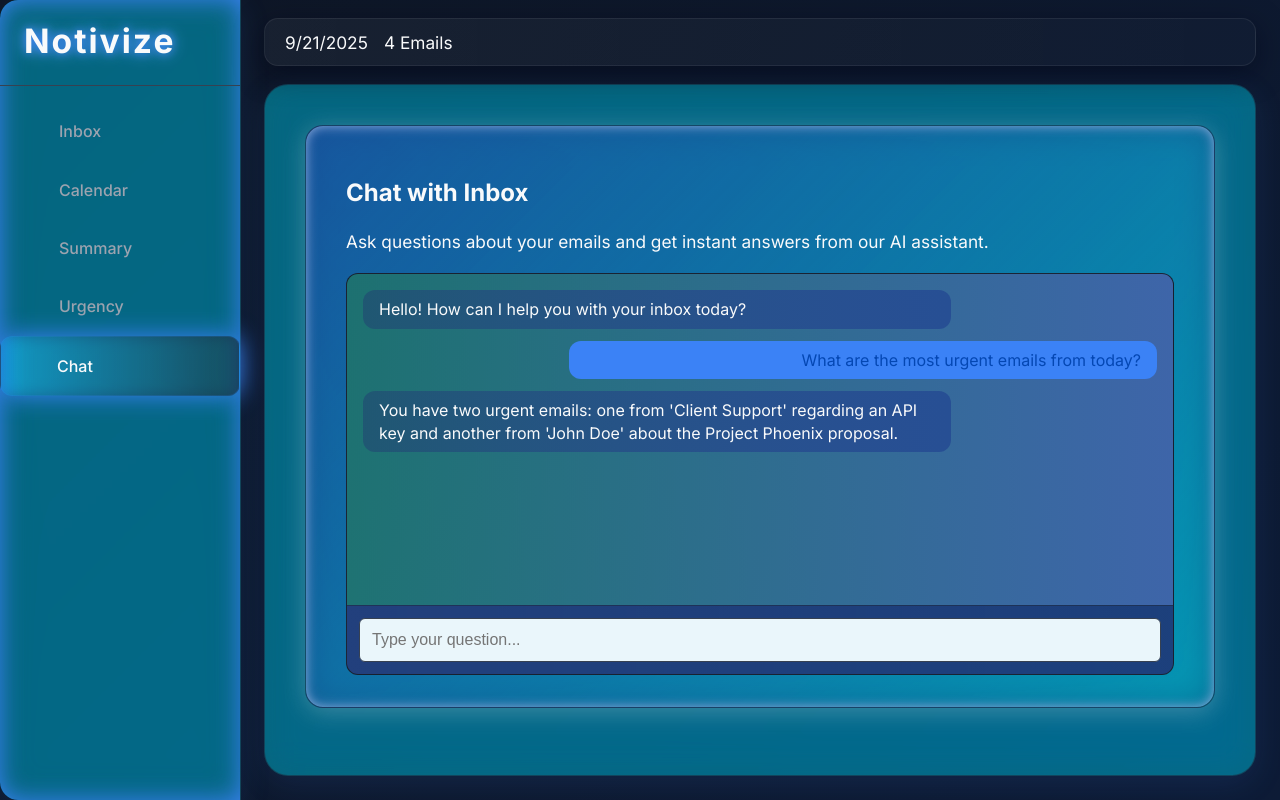
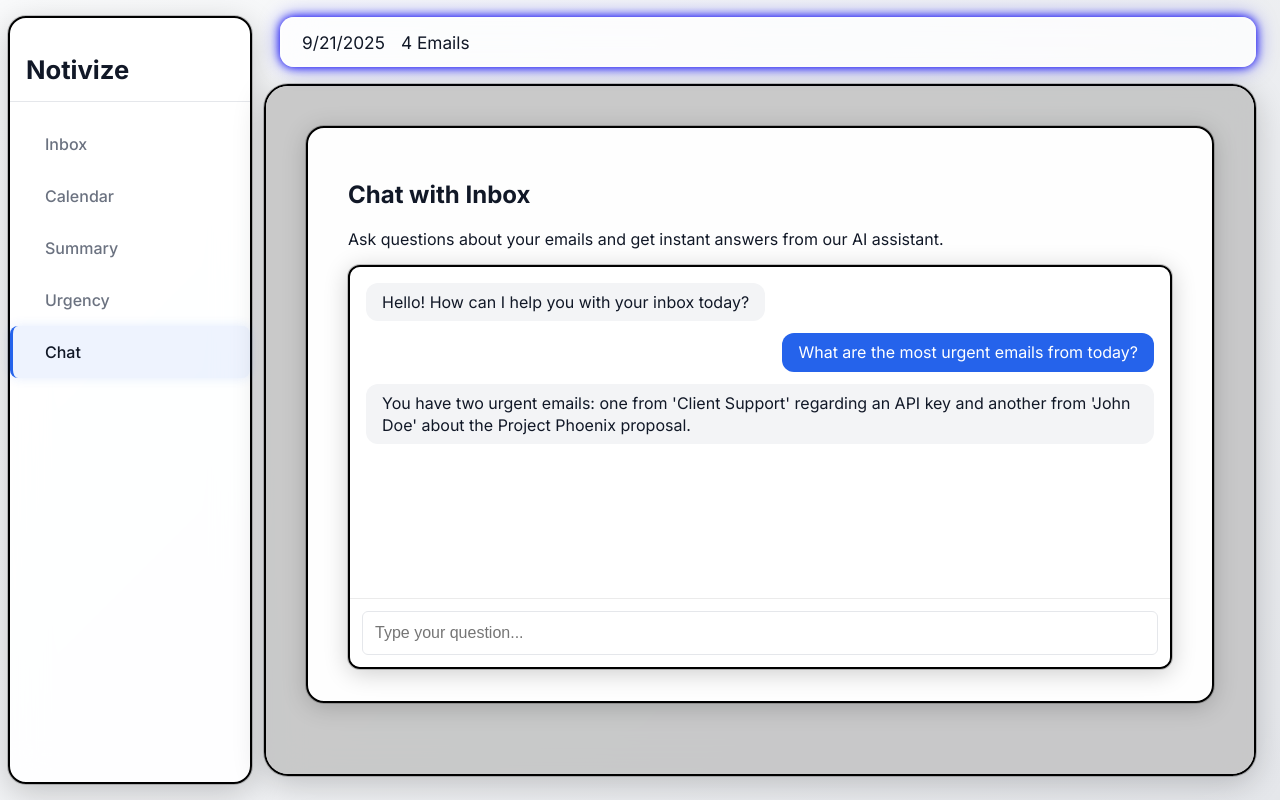
Before and after one commit to TheActualJacob/notivize, a React (Vite) app in the folder frontend-app/: page /notivize/chat in a window 1280 px wide. Built offline with nearby package versions, Linux system fonts and the light colour scheme.

Commit message:
chanigng color scheme and calendar add

```diff
--- a/frontend-app/src/styles/styles.css
+++ b/frontend-app/src/styles/styles.css
@@ -1,3 +1,13 @@
+@keyframes rainbow-border-glow {
+  0% { box-shadow: 0 0 10px #ff0000, 0 0 20px rgba(255, 0, 0, 0.5); }
+  17% { box-shadow: 0 0 10px #ffa500, 0 0 20px rgba(255, 165, 0, 0.5); }
+  33% { box-shadow: 0 0 10px #ffff00, 0 0 20px rgba(255, 255, 0, 0.5); }
+  50% { box-shadow: 0 0 10px #00ff00, 0 0 20px rgba(0, 255, 0, 0.5); }
+  67% { box-shadow: 0 0 10px #0000ff, 0 0 20px rgba(0, 0, 255, 0.5); }
+  84% { box-shadow: 0 0 10px #4b0082, 0 0 20px rgba(75, 0, 130, 0.5); }
+  100% { box-shadow: 0 0 10px #9400d3, 0 0 20px rgba(148, 0, 211, 0.5); }
+}
+
 /* Header info (date + counts) */
 .header-info-glass {
   display: flex;
@@ -6,12 +16,13 @@
   gap: 1rem;
   padding: 0.8rem 1.25rem;
   min-width: 320px;
-  background: linear-gradient(90deg, rgba(255,255,255,0.045), rgba(255,255,255,0.015));
+  background: rgba(255, 255, 255, 0.75);
   border-radius: 14px;
   font-size: 1.08rem;
   color: var(--primary-text);
-  border: 1px solid rgba(255,255,255,0.07);
-  box-shadow: 0 8px 28px rgba(2,6,23,0.5);
+  border: 2px solid rgba(255, 255, 255, 0.3);
+  animation: rainbow-border-glow 8s linear infinite;
+  backdrop-filter: var(--glass-blur);
 }
 
 .header-info-item {
@@ -29,19 +40,20 @@
   font-weight: 700;
   font-size: 1rem;
 }
+
 /* --- Global Styles & Variables --- */
 :root {
-  --inbox-accent: #10B981;
-  --background-dark: #eaf6fb;
-  --background-light: #f7fbfd;
+  --inbox-accent: #10B981; /* emerald */
+  --background-dark: #f3f4f6; /* light neutral gray */
+  --background-light: #ffffff;
   --glass-blur: blur(18px) saturate(180%);
-  --glass-border: rgba(30,41,59,0.55);
-  --primary-text: #F9FAFB;
-  --secondary-text: #9CA3AF;
-  --accent-color: #3B82F6;
-  --border-color: #374151;
-  --card-background: #1a2230;
-  --shadow-color: rgba(0, 0, 0, 0.2);
+  --glass-border: rgba(0, 0, 0, 0.08);
+  --primary-text: #111827; /* near black */
+  --secondary-text: #6b7280; /* slate gray */
+  --accent-color: #2563eb; /* professional blue */
+  --border-color: #e5e7eb;
+  --card-background: rgba(255, 255, 255, 0.65);
+  --shadow-color: rgba(0, 0, 0, 0.08);
   --success-color: #10B981;
   --warning-color: #F59E0B;
   --danger-color: #EF4444;
@@ -50,7 +62,7 @@
 body {
   margin: 0;
   font-family: 'Inter', sans-serif;
-  background: linear-gradient(135deg, #0e1625 0%, #0d1b36 100%);
+  background: linear-gradient(135deg, #f9fafb 0%, #e5e7eb 100%);
   color: var(--primary-text);
   -webkit-font-smoothing: antialiased;
   -moz-osx-font-smoothing: grayscale;
@@ -71,7 +83,7 @@ body {
   grid-area: header;
   position: fixed;
   top: 0;
-  left: 240px;
+  left: calc(240px + 1rem);
   right: 0;
   height: 84px;
   display: flex;
@@ -85,15 +97,16 @@ body {
 .sidebar {
   grid-area: sidebar;
   position: fixed;
-  top: 0;
-  left: 0;
-  bottom: 0;
+  top: 1rem;
+  left: .5rem;
+  bottom: 1rem;
   width: 240px;
-  background: rgba(0, 234, 255, 0.38);
-  border-right: 1px solid var(--glass-border);
-  box-shadow: 0 8px 32px 0 rgba(59,130,246,0.12), 0 0 24px #3B82F6 inset;
+  background: rgba(255,255,255,0.92);
+  border: 2.5px solid #000;
+  border-right: 2.5px solid #000;
+  box-shadow: 0 8px 32px rgba(0,0,0,0.2), 0 0 0 1px rgba(0,0,0,0.2);
   backdrop-filter: var(--glass-blur);
-  border-radius: 18px 0 0 18px;
+  border-radius: 18px;
   padding-top: 20px;
   display: flex;
   flex-direction: column;
@@ -103,11 +116,11 @@ body {
   grid-area: main;
   overflow-y: auto;
   padding: 2.5rem;
-  background: rgba(0, 234, 255, 0.38);
+  background: rgba(199, 199, 199, 0.95);
   border-radius: 24px;
-  box-shadow: 0 8px 32px 0 rgba(59,130,246,0.12);
+  box-shadow: 0 8px 32px rgba(0,0,0,0.2), 0 0 0 1px rgba(0,0,0,0.2);
   backdrop-filter: var(--glass-blur);
-  border: 1px solid var(--glass-border);
+  border: 2.5px solid #000;
   margin: 1.5rem;
 }
 
@@ -123,30 +136,12 @@ body {
 
 /* Sidebar */
 .sidebar-header {
-  padding: 0 1.5rem 1.5rem 1.5rem;
-  font-size: 2.1rem;
+  padding: 1rem;
+  font-size: 1.6rem;
   font-weight: bold;
   color: var(--primary-text);
   border-bottom: 1px solid var(--border-color);
   margin-bottom: 1rem;
-  text-shadow: 0 0 8px var(--accent-color), 0 0 16px #60A5FA;
-  animation: glowPulse 2.5s infinite alternate;
-  letter-spacing: 2px;
-}
-
-@keyframes glowPulse {
-  0% {
-    text-shadow: 0 0 8px var(--accent-color), 0 0 16px #60A5FA;
-    color: var(--primary-text);
-  }
-  60% {
-    text-shadow: 0 0 16px #3B82F6, 0 0 32px #60A5FA;
-    color: #60A5FA;
-  }
-  100% {
-    text-shadow: 0 0 24px #3B82F6, 0 0 48px #60A5FA;
-    color: #3B82F6;
-  }
 }
 
 .sidebar-nav {
@@ -159,7 +154,7 @@ body {
   display: block;
   width: 100%;
   box-sizing: border-box;
-  padding: 1.2rem 3.5rem;
+  padding: 1rem 2rem;
   color: var(--secondary-text);
   text-decoration: none;
   font-weight: 500;
@@ -168,111 +163,116 @@ body {
 }
 
 .sidebar-nav a:hover {
-  background-color: var(--border-color);
+  background-color: #f3f4f6;
   color: var(--primary-text);
 }
 
 .sidebar-nav a.active {
   color: var(--primary-text);
-  background: linear-gradient(90deg, rgba(59,130,246,0.28) 0%, rgba(30,41,59,0.7) 100%);
+  background: rgba(37, 99, 235, 0.08);
   border-left: 3px solid var(--accent-color);
-  box-shadow: 0 0 24px #3B82F6;
-  backdrop-filter: blur(8px) saturate(180%);
-  border-radius: 12px;
-  border: 1px solid rgba(59,130,246,0.18);
+  box-shadow: 0 0 12px rgba(37,99,235,0.12);
+  border-radius: 8px;
 }
-
 
 /* Placeholder Cards */
 .placeholder-card {
-  background: linear-gradient(135deg, rgba(26, 75, 155, 0.85) 0%, rgba(27, 70, 138, 0.12) 100%);
+  background: rgba(255, 255, 255, 0.98);
   padding: 2rem 2.5rem;
   border-radius: 18px;
-  border: 1px solid var(--glass-border);
-  box-shadow: 0 4px 24px rgba(246, 246, 246, 0.238), 0 0 12px #90afe0 inset;
+  border: 2.5px solid #000;
+  box-shadow: 0 4px 24px rgba(0, 0, 0, 0.2), 0 0 0 1px rgba(0,0,0,0.2);
   margin-bottom: 2.5rem;
   backdrop-filter: var(--glass-blur);
   display: block;
   text-align: left;
 }
 
-.inbox-container {
-  display: flex;
-  gap: 1rem;
+.mock-summary-content {
+  margin-top: 1rem;
+  font-size: 1.15rem;
+  line-height: 1.6;
+  color: #000;
+  font-weight: 500;
 }
 
-.email-list {
-  flex: 1;
+.mock-summary-content p {
+  color: #1f2937;
+  margin: 0 0 1rem 0;
 }
 
-.email-preview {
-  flex: 2;
+.mock-summary-content ul {
+  list-style: none;
+  padding: 0;
+  margin: 0.5rem 0;
 }
 
-.mock-list-item {
-  cursor: pointer;
-  padding: 4rem;
-  border-radius: 8px;
-  transition: background 0.2s;
+.mock-summary-content li {
+  color: #1f2937;
+  padding-left: 1.5rem;
+  position: relative;
+  margin-bottom: 0.75rem;
 }
 
-.mock-list-item:hover {
-  background: rgba(255, 255, 255, 0.1);
+.mock-summary-content li:before {
+  content: "•";
+  color: var(--accent-color);
+  font-weight: bold;
+  position: absolute;
+  left: 0.5rem;
 }
 
-.mock-list-item.active {
-  background: rgba(255, 255, 255, 0.2);
+.summary-highlight {
+  color: var(--accent-color);
+  font-weight: 600;
 }
 
-
-/* Wrapper for inbox with header + content */
-.inbox-wrapper {
+.inbox-wrapper,
+.urgency-wrapper {
   display: flex;
   flex-direction: column;
   gap: 1rem;
 }
 
-/* Overarching Inbox Header */
-.inbox-header {
-  position: sticky; /* stays at top when scrolling */
+.inbox-header,
+.urgency-header {
+  position: sticky;
   top: 0;
   z-index: 10;
   width: 97%;
   text-align: center;
-  padding: 1.2rem;
-  border-radius: 18px;
-  background: linear-gradient(90deg, rgba(16,185,129,0.22) 0%, rgba(255,255,255,0.18) 100%);
+  padding: 1rem;
+  border-radius: 16px;
+  background: rgba(255, 255, 255, 0.711);
   backdrop-filter: blur(12px) saturate(180%);
-  box-shadow: 0 2px 32px #10B98144, 0 0 24px #fff2 inset;
+  box-shadow: 0 4px 24px rgba(0,0,0,0.2), 0 0 0 1px rgba(0,0,0,0.2);
+  border: 2.5px solid #000;
 }
 
-.inbox-header h2 {
+.inbox-header h2,
+.urgency-header h2 {
   margin: 0;
-  font-size: 2.2rem;
+  font-size: 2rem;
   font-weight: 900;
-  color: #fff;
-  text-shadow: 0 0 12px #10B981, 0 0 24px rgba(16,185,129,0.6);
-  letter-spacing: 1px;
+  color: #000;
+  letter-spacing: 0.5px;
 }
 
-/* Two-column layout under header */
-.inbox-container {
+/* Two-column layouts */
+.inbox-container,
+.urgency-container {
   display: flex;
   gap: 1rem;
 }
 
-.email-list {
+.email-list,
+.urgency-list {
   flex: 1;
 }
 
-.email-preview {
+.email-preview,
+.urgency-preview {
   flex: 2;
-}
-
-.placeholder-card p {
-  color: var(--primary-text);
-  line-height: 1.7;
-  font-size: 1.08rem;
 }
 
 /* Mock Data Lists */
@@ -297,25 +297,48 @@ body {
   border-radius: 12px;
   margin: 0 auto 0.75rem;
   background: rgba(255,255,255,0.38);
-  border: 2.5px solid var(--glass-border);
-  box-shadow: 0 2px 12px var(--shadow-color);
+  border: 2.5px solid #000;
+  box-shadow: 0 2px 12px var(--shadow-color), 0 0 0 1px rgba(0,0,0,0.2);
   backdrop-filter: var(--glass-blur);
   color: #111;
   text-align: center;
+  transition: border-color 0.2s, box-shadow 0.2s;
 }
 
 .mock-list-item:hover {
   transform: translateY(-2px);
-  box-shadow: 0 2px 8px var(--shadow-color);
+  box-shadow: 0 4px 16px rgba(0,0,0,0.2), 0 0 0 1px rgba(0,0,0,0.3);
+}
+
+/* Active state base */
+.mock-list-item.active {
+  background: rgba(166, 200, 235, 0.95);
+  border-width: 2.5px;
+  border-style: solid;
+  transform: translateY(-1px);
+  box-shadow: 0 4px 16px rgba(0,0,0,0.25), 0 0 0 1px rgba(0,0,0,0.2);
+}
+
+/* Urgency-based active borders */
+.mock-list-item.active.urgency-high {
+  border-color: var(--danger-color);
+}
+
+.mock-list-item.active.urgency-medium {
+  border-color: var(--warning-color);
+}
+
+.mock-list-item.active.urgency-low {
+  border-color: var(--success-color);
 }
 
 .email-sender {
-   font-weight: 600;
-   color: #111;
+  font-weight: 600;
+  color: var(--primary-text);
 }
 
 .email-subject {
-   color: #111;
+  color: var(--secondary-text);
 }
 
 /* Calendar Placeholder */
@@ -328,139 +351,111 @@ body {
 }
 
 .calendar-day {
-  background: rgba(255, 255, 255, 0.338);
-  border: 1px solid var(--glass-border);
+  background: rgba(255,255,255,0.95);
+  border: 2.5px solid #000;
   border-radius: 12px;
   width: 100%;
   min-width: 80px;
   max-width: 120px;
-  height: 70px;
-  padding: 10px 4px;
-  font-size: 1rem;
+  height: 90px;
+  padding: 8px;
+  font-size: 1.1rem;
+  font-weight: 600;
   color: var(--primary-text);
-  box-shadow: 0 2px 8px rgba(59,130,246,0.08);
-  text-align: center;
-}
-.calendar-day.has-event {
-  background-color: rgba(59, 130, 246, 0.2);
-  border-color: var(--accent-color);
+  box-shadow: 0 4px 24px rgba(0,0,0,0.2), 0 0 0 1px rgba(0,0,0,0.2);
+  display: flex;
+  flex-direction: column;
+  gap: 4px;
+  transition: transform 0.2s ease, box-shadow 0.2s ease;
 }
 
-/* Wrapper for urgency section */
-.urgency-wrapper {
-  display: flex;
-  flex-direction: column;
-  gap: 1rem;
+.calendar-day:hover {
+  transform: translateY(-2px);
+  box-shadow: 0 6px 28px rgba(0,0,0,0.25), 0 0 0 1px rgba(0,0,0,0.2);
 }
 
-/* ✅ Overarching Urgency Header */
-.urgency-header {
-  position: sticky;
-  top: 0;
-  z-index: 10;
-  width: 97%;
-  text-align: center;
-  padding: 1.2rem;
-  border-radius: 18px;
-  background: linear-gradient(90deg, rgba(239,68,68,0.25) 0%, rgba(255,255,255,0.18) 100%);
-  backdrop-filter: blur(12px) saturate(180%);
-  box-shadow: 0 2px 32px #ef444444, 0 0 24px #fff2 inset;
+.calendar-day.has-event {
+  background: rgba(255,255,255,0.98);
 }
 
-.urgency-header h2 {
-  margin: 0;
-  font-size: 2.2rem;
-  font-weight: 900;
-  color: #fff;
-  text-shadow: 0 0 12px #ef4444, 0 0 24px rgba(239,68,68,0.6);
-  letter-spacing: 1px;
+.calendar-date {
+  font-weight: 700;
+  margin-bottom: 4px;
 }
 
-/* Urgency layout */
-.urgency-container {
-  display: flex;
-  gap: 1rem;
+.calendar-event {
+  font-size: 0.7rem;
+  padding: 2px 6px;
+  border-radius: 4px;
+  color: #fff;
+  font-weight: 500;
+  white-space: nowrap;
+  overflow: hidden;
+  text-overflow: ellipsis;
+  text-align: left;
 }
 
-.urgency-list {
-  flex: 1;
+.calendar-event.meeting {
+  background-color: var(--accent-color);
 }
 
-.urgency-preview {
-  flex: 2;
+.calendar-event.deadline {
+  background-color: var(--danger-color);
 }
 
-/* Base active style */
-.mock-list-item.active {
-  background: rgba(255, 255, 255, 0.15);
-  border-width: 2px;
-  border-style: solid;
+.calendar-event.reminder {
+  background-color: var(--success-color);
 }
-
-/* Urgency-based active borders */
-.mock-list-item.active.urgency-high {
-  border-color: var(--danger-color); /* red */
-}
-
-.mock-list-item.active.urgency-medium {
-  border-color: var(--warning-color); /* yellow */
-}
-
-.mock-list-item.active.urgency-low {
-  border-color: var(--success-color); /* green */
-}
-
-
-
-
 
 /* Chat Placeholder */
 .chat-window {
   display: flex;
   flex-direction: column;
   height: 400px;
-  border: 1px solid var(--glass-border);
+  border: 2.5px solid #000;
   border-radius: 12px;
   overflow: hidden;
   margin-top: 1rem;
-  background: linear-gradient(135deg, #10151f 0%, #1a2230 100%);
+  background: rgba(255,255,255,0.6);
+  box-shadow: 0 4px 24px rgba(0,0,0,0.2), 0 0 0 1px rgba(0,0,0,0.2);
 }
 
 .chat-messages {
   flex-grow: 1;
   padding: 1rem;
   overflow-y: auto;
-  background-color: var(--background-dark);
-  background: linear-gradient(90deg, #31ffee64 0%, #3e65a9 100%);
+  background: rgba(255,255,255,0.55);
 }
 
 .chat-message {
   padding: 0.5rem 1rem;
   border-radius: 12px;
-  max-width: 70%;
+  display: inline-block;
+  max-width: max-content;
   margin-bottom: 0.75rem;
   line-height: 1.4;
 }
 
 .chat-message.user {
   background-color: var(--accent-color);
-  color: rgb(4, 71, 179);
-  margin-left: auto;
+  color: #fff;
+  float: right;
+  clear: both;
   text-align: right;
 }
 
 .chat-message.bot {
-  background-color: var(--background-light);
+  background: #f3f4f6;
   color: var(--primary-text);
-  margin-right: auto;
-  background: linear-gradient(90deg, #213b727a 0%, #274f94 100%);
+  float: left;
+  clear: both;
 }
 
 .chat-input {
   display: flex;
   padding: 0.75rem;
   border-top: 1px solid var(--glass-border);
-  background: linear-gradient(90deg, #22407d 0%, #1e50a6a5 100%);
+  background: rgba(255,255,255,0.6);
 }
 
 .chat-input input {
@@ -468,7 +463,7 @@ body {
   padding: 0.75rem;
   border-radius: 6px;
   border: 1px solid var(--border-color);
-  background-color: var(--background-dark);
+  background-color: var(--background-light);
   color: var(--primary-text);
   font-size: 1rem;
 }
@@ -479,11 +474,11 @@ body {
   border-radius: 12px;
   font-weight: 600;
   font-size: 0.8rem;
+  color: #fff;
 }
 .urgency-high { background-color: var(--danger-color); }
 .urgency-medium { background-color: var(--warning-color); }
 .urgency-low { background-color: var(--success-color); }
-
 
 /* --- Responsive Design --- */
 @media (max-width: 768px) {
```
Also changed, not shown: frontend-app/src/components/CalendarPlaceholder.jsx (+22 -3 lines), frontend-app/src/components/SummaryPlaceholder.jsx (+10 -5 lines).
